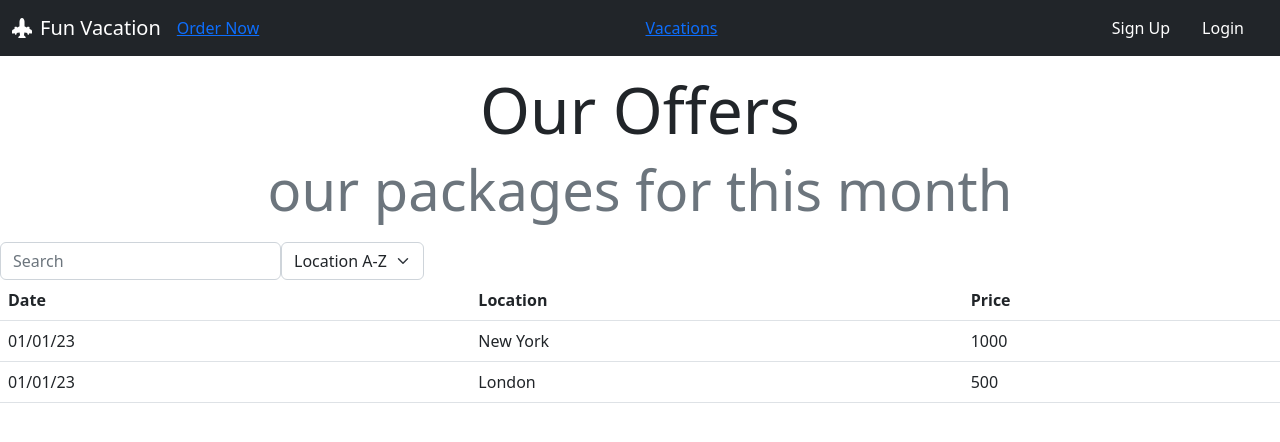
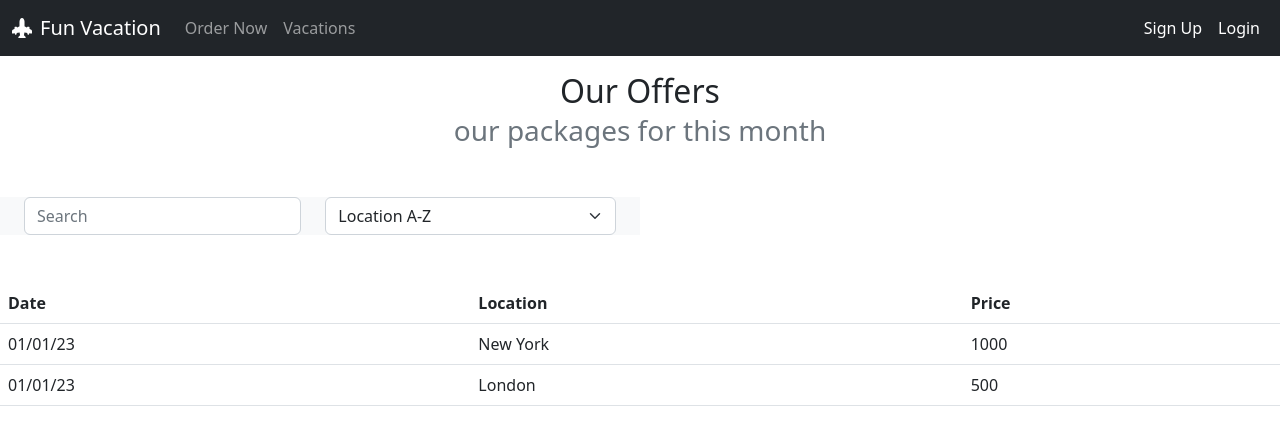
Before and after one commit to levworkshop/fun-vacation, a React (Create React App) app: page / in a window 1280 px wide. Shown: the top 442 px of the page. Built offline with nearby package versions, Linux system fonts and the light colour scheme.

Commit message:
html css design fixes

```diff
--- a/src/components/Header.tsx
+++ b/src/components/Header.tsx
@@ -9,29 +9,32 @@ function Header() {
                     Fun Vacation
                 </NavLink>
 
-                {/* <button className="navbar-toggler" type="button" data-bs-toggle="collapse" data-bs-target="#navbarSupportedContent" aria-controls="navbarSupportedContent" aria-expanded="false" aria-label="Toggle navigation">
+                <button className="navbar-toggler" type="button" data-bs-toggle="collapse" data-bs-target="#navbarSupportedContent" aria-controls="navbarSupportedContent" aria-expanded="false" aria-label="Toggle navigation">
                     <span className="navbar-toggler-icon"></span>
-                </button> */}
+                </button>
+
                 <div className="collapse navbar-collapse" id="navbarSupportedContent">
                     <ul className="navbar-nav me-auto mb-2 mb-lg-0">
-                        <NavLink to="/order">
-                            Order Now
-                        </NavLink>
-                    </ul>
-                    <ul className="navbar-nav me-auto mb-2 mb-lg-0">
-                        <NavLink to="/vacations">
-                            Vacations
-                        </NavLink>
+                        <li className="nav-item">
+                            <NavLink to="/order" className="nav-link">
+                                Order Now
+                            </NavLink>
+                        </li>
+                        <li className="nav-item">
+                            <NavLink to="/vacations" className="nav-link">
+                                Vacations
+                            </NavLink>
+                        </li>
                     </ul>
                 </div>
 
-                <ul className="navbar-nav flex-row">
-                    <li className="nav-item me-3">
+                <ul className="navbar-nav d-flex">
+                    <li className="nav-item">
                         <NavLink to="/" className="nav-link">
                             Sign Up
                         </NavLink>
                     </li>
-                    <li className="nav-item me-3">
+                    <li className="nav-item">
                         <NavLink to="/" className="nav-link">
                             Login
                         </NavLink>
--- a/src/components/Title.tsx
+++ b/src/components/Title.tsx
@@ -1,6 +1,6 @@
 function Title() {
     return (
-        <h2 className="text-center my-3 display-3">
+        <h2 className="text-center my-3">
             Our Offers<br />
             <small className="text-muted">
                 our packages for this month
--- a/src/pages/Home.tsx
+++ b/src/pages/Home.tsx
@@ -41,15 +41,12 @@ function Home() {
         <>
             <Title />
 
-            <div className="d-flex">
-                <div>
+            <div className="d-flex px-4 w-50 my-5 bg-light">
                 <input
                     type="text"
                     placeholder="Search"
                     className="form-control me-4"
                 />
-                </div>
-                <div>
                 <select
                     className="form-select"
                     value={sort}
@@ -58,7 +55,6 @@ function Home() {
                     <option value={SortDirection.asc}>Location A-Z</option>
                     <option value={SortDirection.desc}>Location Z-A</option>
                 </select>
-                </div>
             </div>
 
             <table className="table table-hover">
```
Lines whose indentation alone changed are shown as unchanged.
